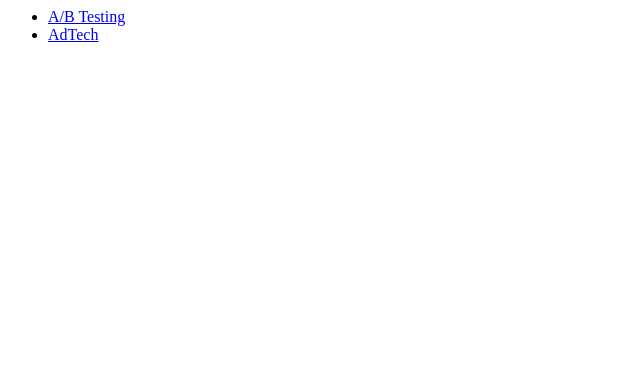
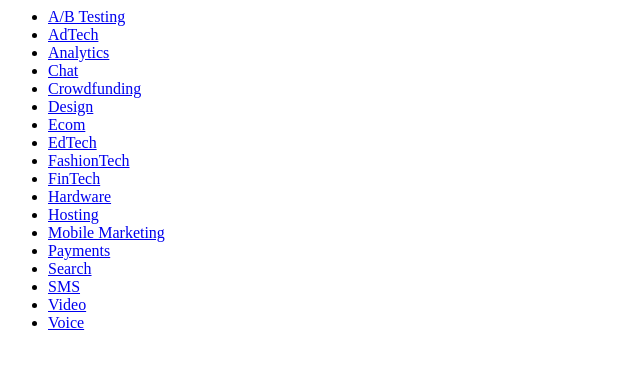
Before and after one commit to helios1989/resources, a plain HTML site: page index.html in a window 1280 px wide. Shown: the whole page, without its empty margins (0-640 px from the left). Drawn offline with Linux system fonts and the light colour scheme.

Commit message:
added links to folders

```diff
--- a/index.html
+++ b/index.html
@@ -14,6 +14,70 @@
 			<a href="/adtech">AdTech</a>
 		</li>
 
+		<li>
+			<a href="/analytics">Analytics</a>
+		</li>
+
+		<li>
+			<a href="/chat">Chat</a>
+		</li>
+
+		<li>
+			<a href="/crowdfunding">Crowdfunding</a>
+		</li>
+
+		<li>
+			<a href="/design">Design</a>
+		</li>
+
+		<li>
+			<a href="/ecom">Ecom</a>
+		</li>
+
+		<li>
+			<a href="/edtech">EdTech</a>
+		</li>
+
+		<li>
+			<a href="/fashiontech">FashionTech</a>
+		</li>
+
+		<li>
+			<a href="/fintech">FinTech</a>
+		</li>
+
+		<li>
+			<a href="/hardware">Hardware</a>
+		</li>
+
+		<li>
+			<a href="/hosting">Hosting</a>
+		</li>
+
+		<li>
+			<a href="/mobile-marketing">Mobile Marketing</a>
+		</li>
+
+		<li>
+			<a href="/payments">Payments</a>
+		</li>
+
+		<li>
+			<a href="/search">Search</a>
+		</li>
+
+		<li>
+			<a href="/sms">SMS</a>
+		</li>
+
+		<li>
+			<a href="/video">Video</a>
+		</li>
+
+		<li>
+			<a href="/voice">Voice</a>
+		</li>
+
 	</ul>
 
 </body>
```
Also changed, not shown: a-b-testing/index.html (+3 -3 lines), analytics/index.html (+1 -1 lines), mobile-marketing/index.html (added, +6 -0 lines).
